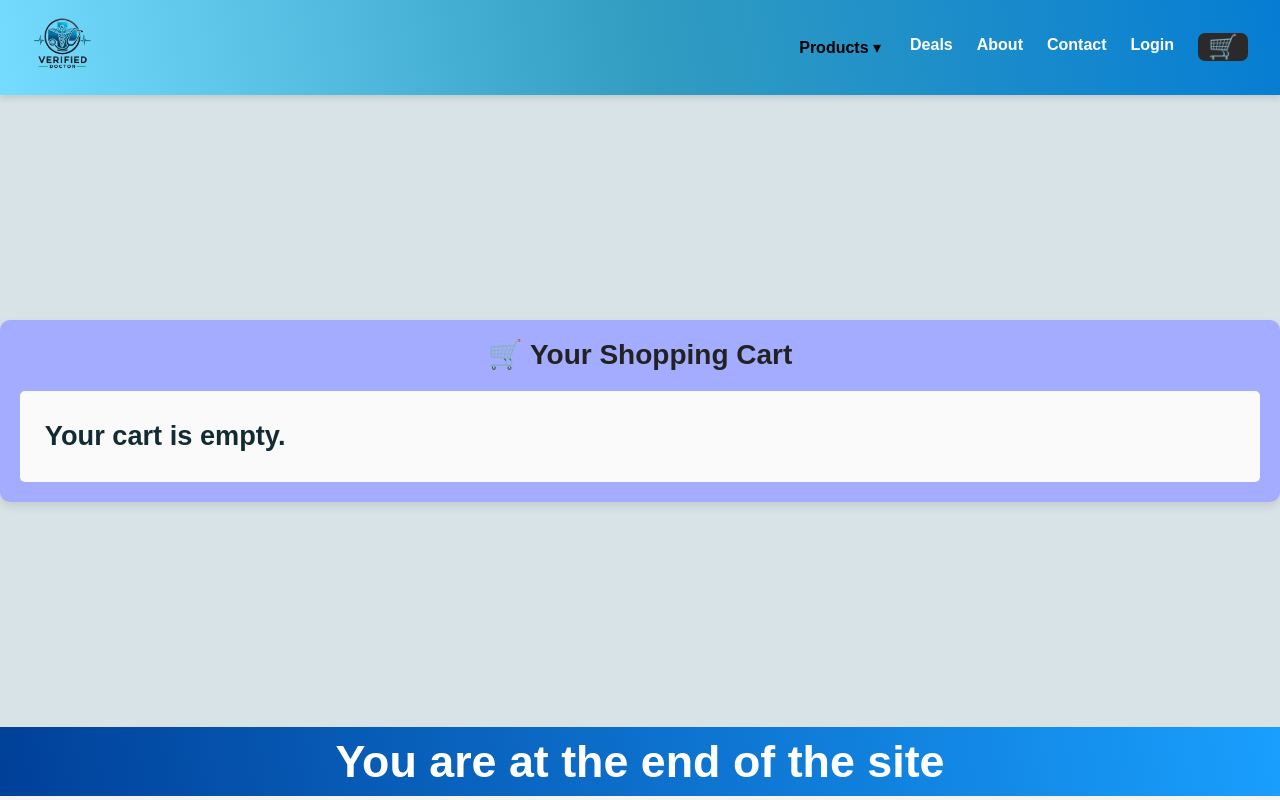
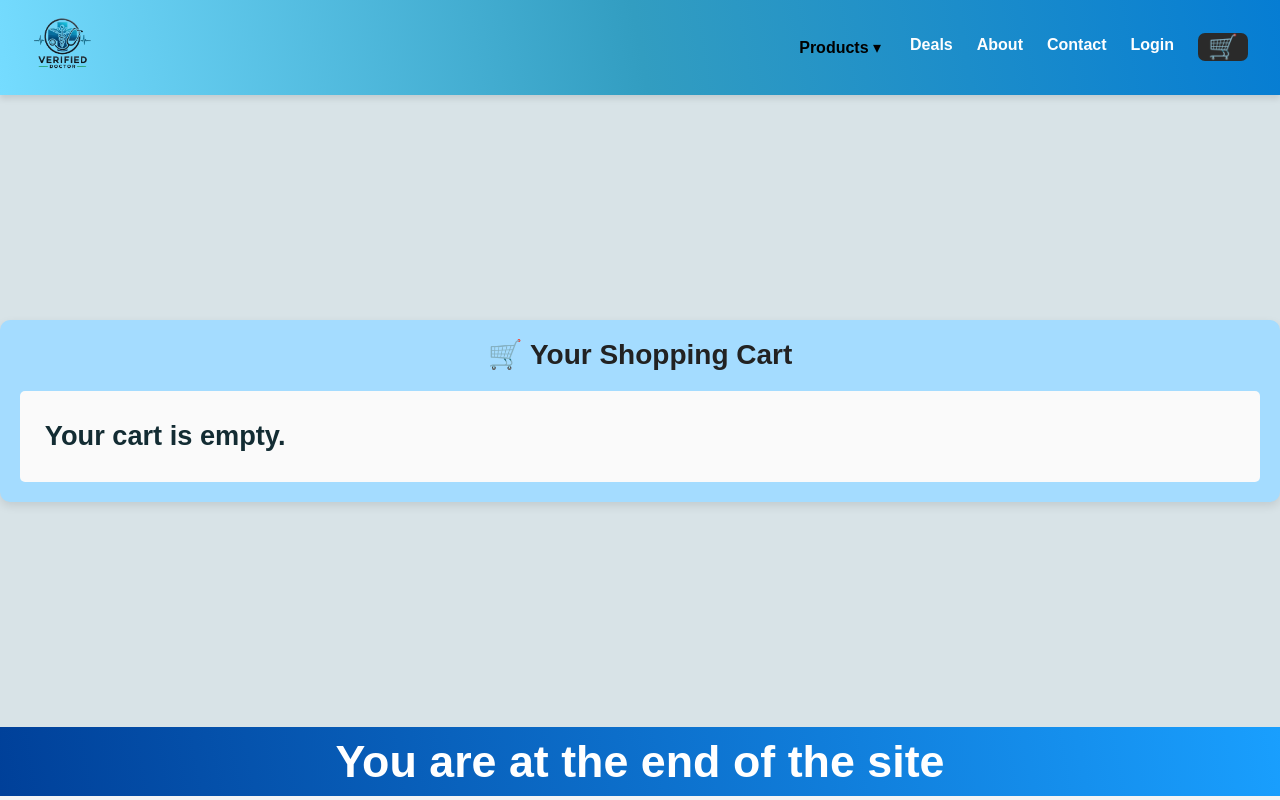
Before and after one commit to sandeepHiscope/VDr-DoorStep-Meds, a React (Vite) app: page /cart in a window 1280 px wide. Built offline with nearby package versions, Linux system fonts and the light colour scheme.

Commit message:
Update CartPage.css

```diff
--- a/src/pages/Cart/CartPage.css
+++ b/src/pages/Cart/CartPage.css
@@ -11,7 +11,7 @@ body {
   /* max-width: fit-content; */
   width: 80rem;
   margin: 40px auto;
-  background: #a4acff;
+  background: #a4dcff;
   padding: 20px;
   border-radius: 10px;
   box-shadow: 0px 4px 10px rgba(0, 0, 0, 0.1);
```
